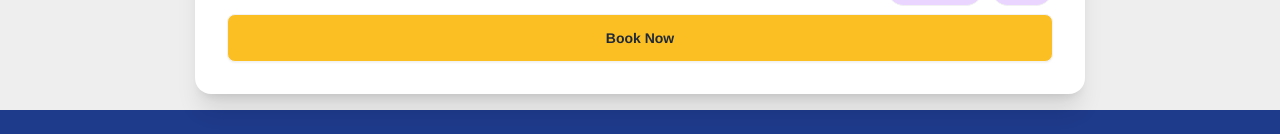
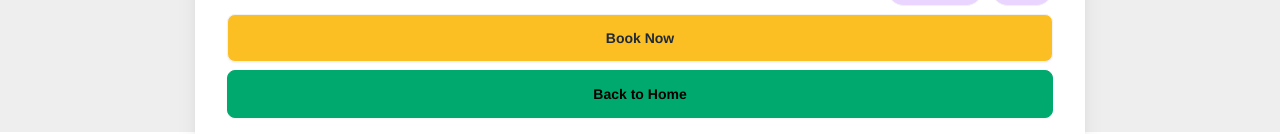
Before and after one commit to tuhin92/LUXENest, a React (Vite) app: page /estate/1 in a window 1280 px wide. Shown: the part 668-802 px from the top of the page. Built offline with nearby package versions, Linux system fonts and the light colour scheme; no server answers.

Commit message:
navigate home page from estate details card

```diff
--- a/src/components/EstateDetails/EstateDetails.jsx
+++ b/src/components/EstateDetails/EstateDetails.jsx
@@ -1,4 +1,4 @@
-import { useLoaderData, useParams } from "react-router-dom";
+import { Link, useLoaderData, useParams } from "react-router-dom";
 
 const EstateDetails = () => {
   const estates = useLoaderData();
@@ -30,6 +30,7 @@
             <div className="badge bg-purple-200 p-4">{estate.status}</div>
           </div>
           <button className="btn bg-amber-400">Book Now</button>
+          <Link to="/" className="btn btn-success">Back to Home</Link>
         </div>
       </div>
     </div>
```
